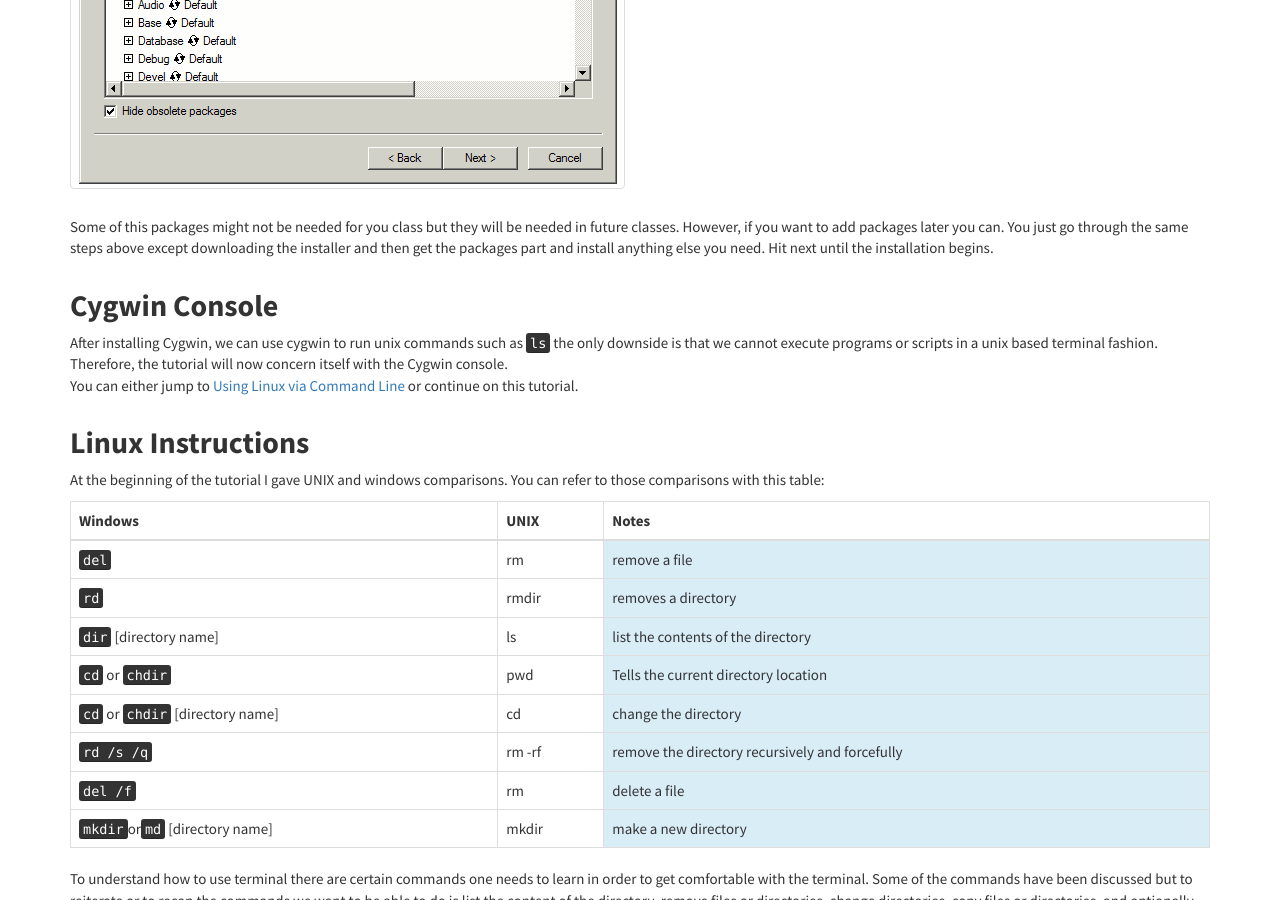
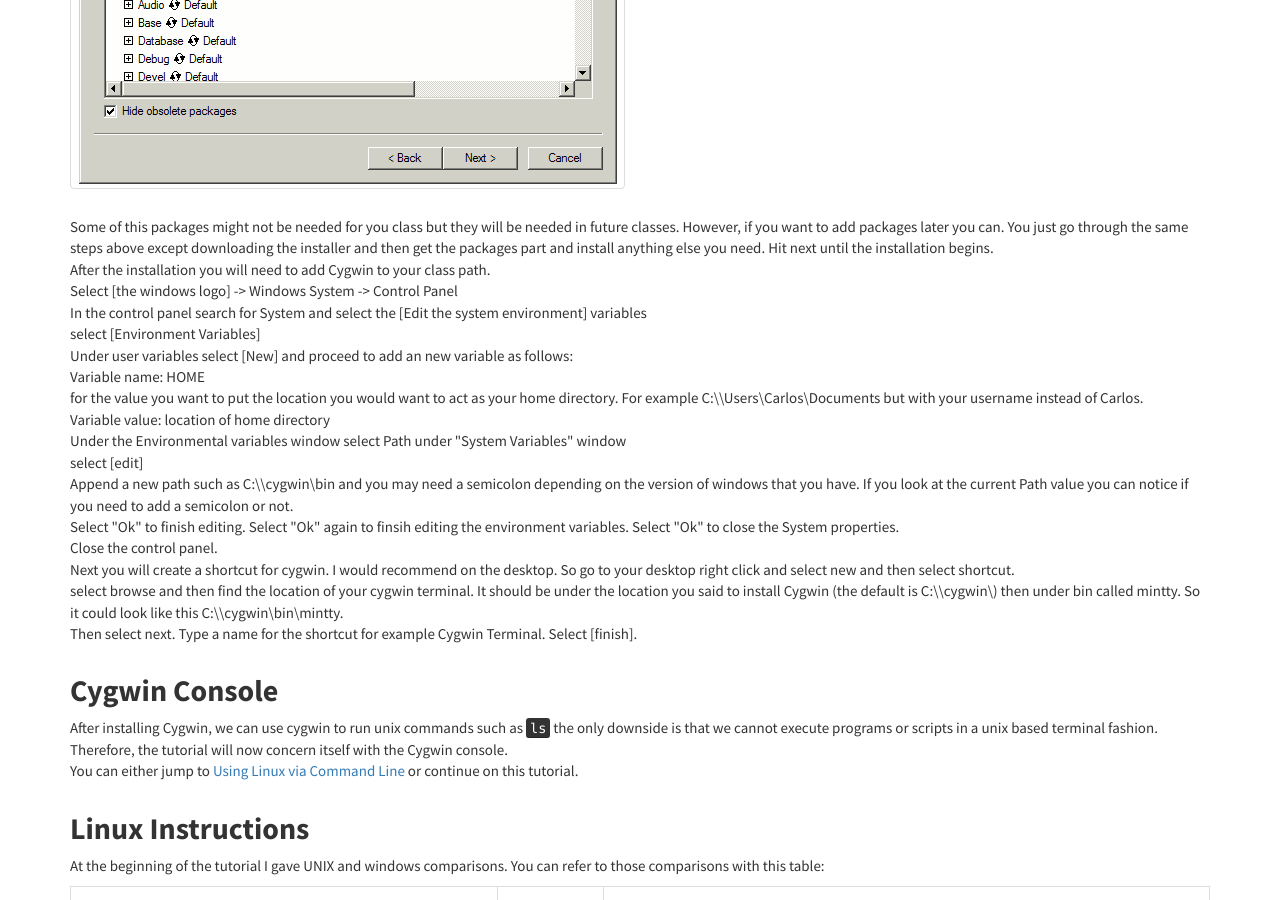
Before and after one commit to CSTutors/CSTutors.github.io, a Jekyll site: the page resources/windows_via_commandline.html, which Jekyll copies as it is, in a window 1280 px wide and 900 px high, scrolled down 4460 px. Built offline with Jekyll 4.4.1, drawn with Linux system fonts in a browser that asks for light colours; nearby versions of some CDN libraries.

Commit message:
add environment variable content

```diff
--- a/resources/windows_via_commandline.html
+++ b/resources/windows_via_commandline.html
@@ -193,6 +193,47 @@
     </div>
     Some of this packages might not be needed for you class but they will be needed in future classes. However, if you want to add packages later you can. You just go through the same steps above except downloading the installer and then get the packages part and install anything else you need.
     Hit next until the installation begins.
+    <br>
+    After the installation you will need to add Cygwin to your class path.
+    <br>
+    Select [the windows logo] -> Windows System -> Control Panel
+    <br>
+    In the control panel search for System and select the [Edit the system environment] variables
+    <br>
+    select [Environment Variables]
+    <br>
+     Under user variables select [New] and proceed to add an new variable as follows:
+     <br>
+     Variable name: HOME
+     <br>
+     for the value you want to put the location you would want to act as your
+     home directory. For example C:\\Users\Carlos\Documents but with your
+     username instead of Carlos.
+     <br>
+     Variable value: location of home directory
+     <br>
+     Under the Environmental variables window select Path under "System Variables" window
+     <br>
+     select [edit]
+     <br>
+     Append a new path such as C:\\cygwin\bin and you may need a semicolon depending
+     on the version of windows that you have. If you look at the current Path value
+     you can notice if you need to add a semicolon or not.
+     <br>
+     Select "Ok" to finish editing. Select "Ok" again to finsih editing the
+     environment variables. Select "Ok" to close the System properties.
+     <br>
+     Close the control panel.
+     <br>
+     Next you will create a shortcut for cygwin. I would recommend on the
+     desktop. So go to your desktop right click and select new and then select shortcut.
+     <br>
+     select browse and then find the location of your cygwin terminal.
+     It should be under the location you said to install Cygwin (the default is C:\\cygwin\)
+     then under bin called mintty. So it could look like this C:\\cygwin\bin\mintty.
+     <br>
+     Then select next. Type a name for the shortcut for example Cygwin Terminal.
+     Select [finish].
     </p>
   </div>
 </div>
```
